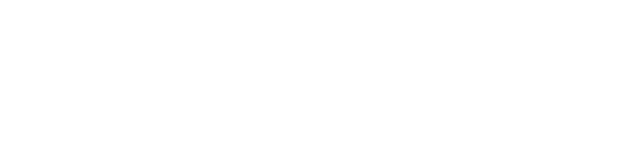
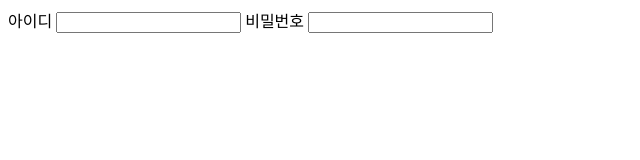
Before and after one commit to onil11/starbucks, a plain HTML site: page signin/index.html in a window 1280 px wide. Shown: the whole page, without its empty margins (0-640 px from the left). Drawn offline with Linux system fonts and the light colour scheme.

Commit message:
로그인 화면 구현

```diff
--- a/signin/index.html
+++ b/signin/index.html
@@ -0,0 +1,15 @@
+<!DOCTYPE html>
+<html>
+    <head>
+        <script defer src="../js/common.js"></script>
+        <title></title>
+    </head>
+    <body>
+        <div>
+            <label for="id">아이디</label>
+            <input id="id" value="">
+            <label for="pw">비밀번호</label>
+            <input id="pw" value="">
+        </div>
+    </body>
+</html>
```
Also changed, not shown: index.html (+1 -1 lines), js/common.js (added).
